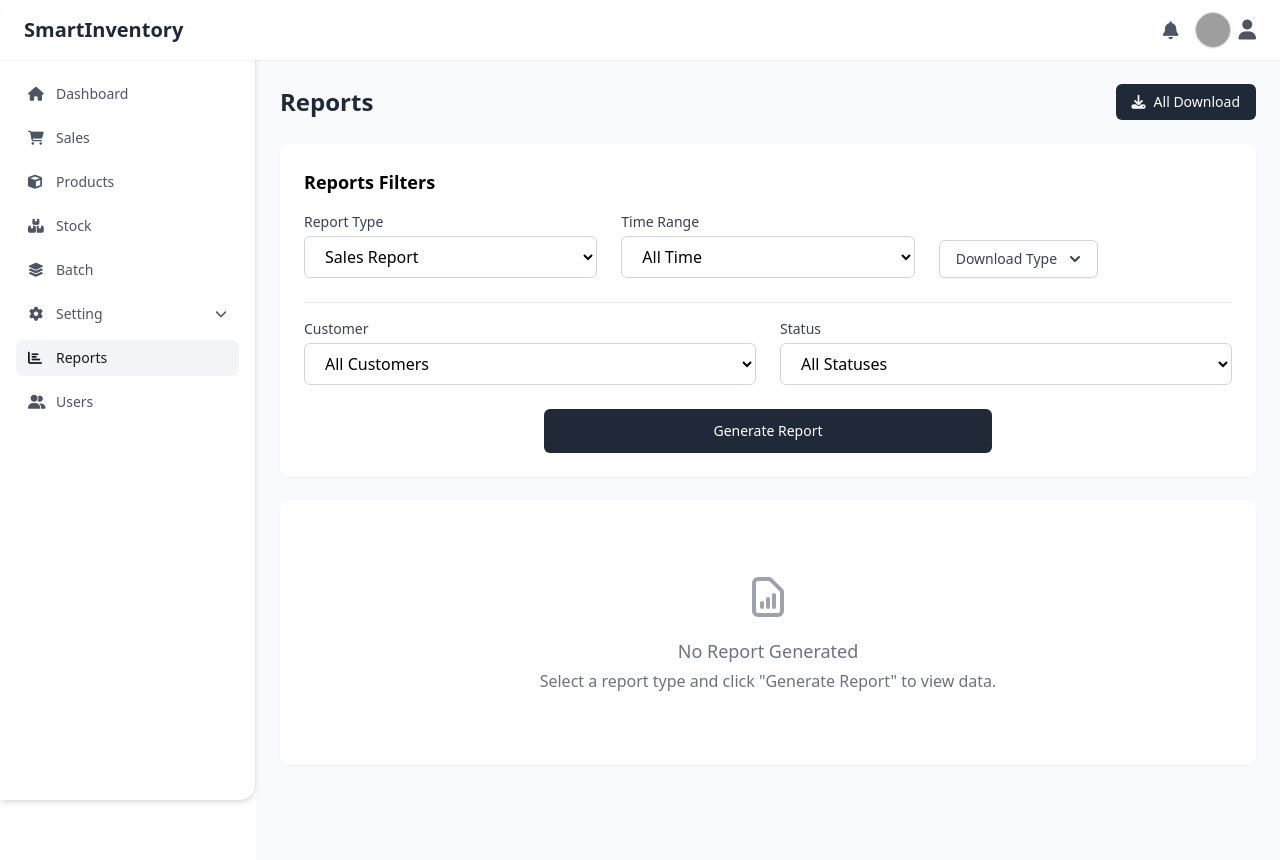
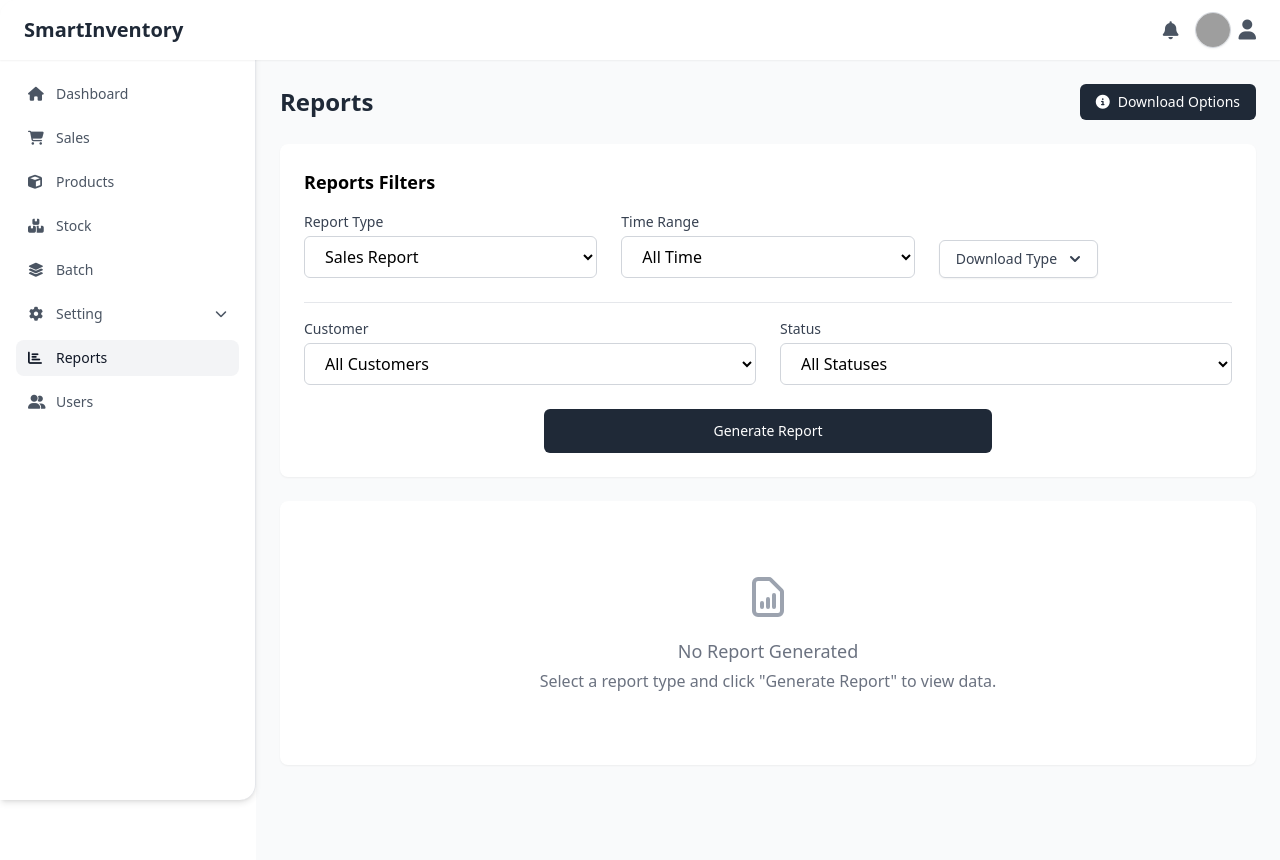
Before and after one commit to rht789/inventory-system, a PHP site: page /inventory-system/reports.php in a window 1280 px wide. Run offline with PHP 8.4, Linux system fonts and the light colour scheme; a user stored in the database is signed in; data comes from the database, SQL or seed files in the repository; data that the repository does not hold is empty; some libraries are stand-ins or nearby versions; grey boxes are pictures that could not be loaded.

Commit message:
all download button removed

```diff
--- a/js/reports/download-reports.js
+++ b/js/reports/download-reports.js
@@ -4,7 +4,6 @@ const DOWNLOAD_DROPDOWN_ID = 'downloadTypeDropdown';
 const CSV_BUTTON_ID = 'downloadCsvBtn';
 const PDF_BUTTON_ID = 'downloadPdfBtn';
 const EXCEL_BUTTON_ID = 'downloadExcelBtn';
-const ALL_DOWNLOAD_BUTTON_ID = 'allDownloadBtn';
 
 // Download report in the specified format
 function downloadReport(format) {
@@ -1264,7 +1263,6 @@ function initDownloadButtons() {
   const csvBtn = document.getElementById(CSV_BUTTON_ID);
   const pdfBtn = document.getElementById(PDF_BUTTON_ID);
   const excelBtn = document.getElementById(EXCEL_BUTTON_ID);
-  const allDownloadBtn = document.getElementById(ALL_DOWNLOAD_BUTTON_ID);
 
   // Check for existence of elements
   if (!downloadBtn) {
@@ -1301,20 +1299,6 @@ function initDownloadButtons() {
       e.stopPropagation();
       downloadReport('excel');
       hideDropdown();
-    };
-  }
-
-  // All download button
-  if (allDownloadBtn) {
-    allDownloadBtn.onclick = function(e) {
-      e.preventDefault();
-      const reportType = document.getElementById('reportType').value;
-      if (!reportType) {
-        showToast('Please generate a report first', 'error');
-        return;
-      }
-
-      downloadReport('pdf');
     };
   }
 
--- a/reports.php
+++ b/reports.php
@@ -18,9 +18,24 @@ include 'sidebar.php';
   <!-- Reports Header -->
   <div class="flex justify-between items-center mb-6">
     <h2 class="text-2xl font-bold text-gray-800">Reports</h2>
-    <button id="allDownloadBtn" class="bg-gray-800 hover:bg-gray-900 text-white px-4 py-2 rounded-md text-sm flex items-center gap-2">
-      <i class="fas fa-download"></i> All Download
-    </button>
+    <div class="flex items-center gap-2">
+      <div class="relative group">
+        <button class="bg-gray-800 hover:bg-gray-900 text-white px-4 py-2 rounded-md text-sm flex items-center gap-2">
+          <i class="fas fa-info-circle"></i> Download Options
+        </button>
+        <div class="hidden group-hover:block absolute right-0 top-full mt-2 bg-white rounded-lg shadow-lg p-4 w-64 z-50 text-sm">
+          <h4 class="font-semibold text-gray-800 mb-2">Available Download Formats:</h4>
+          <ul class="text-gray-600 space-y-1">
+            <li class="flex items-center"><i class="fas fa-file-csv text-green-500 mr-2"></i> CSV - For spreadsheet analysis</li>
+            <li class="flex items-center"><i class="fas fa-file-pdf text-red-500 mr-2"></i> PDF - For formal reports & printing</li>
+            <li class="flex items-center"><i class="fas fa-file-excel text-blue-500 mr-2"></i> Excel - For detailed data manipulation</li>
+          </ul>
+          <div class="mt-2 pt-2 border-t border-gray-200 text-xs text-gray-500">
+            Generate a report then select your preferred format from the download dropdown button.
+          </div>
+        </div>
+      </div>
+    </div>
   </div>
 
   <!-- Filters Card -->
```
